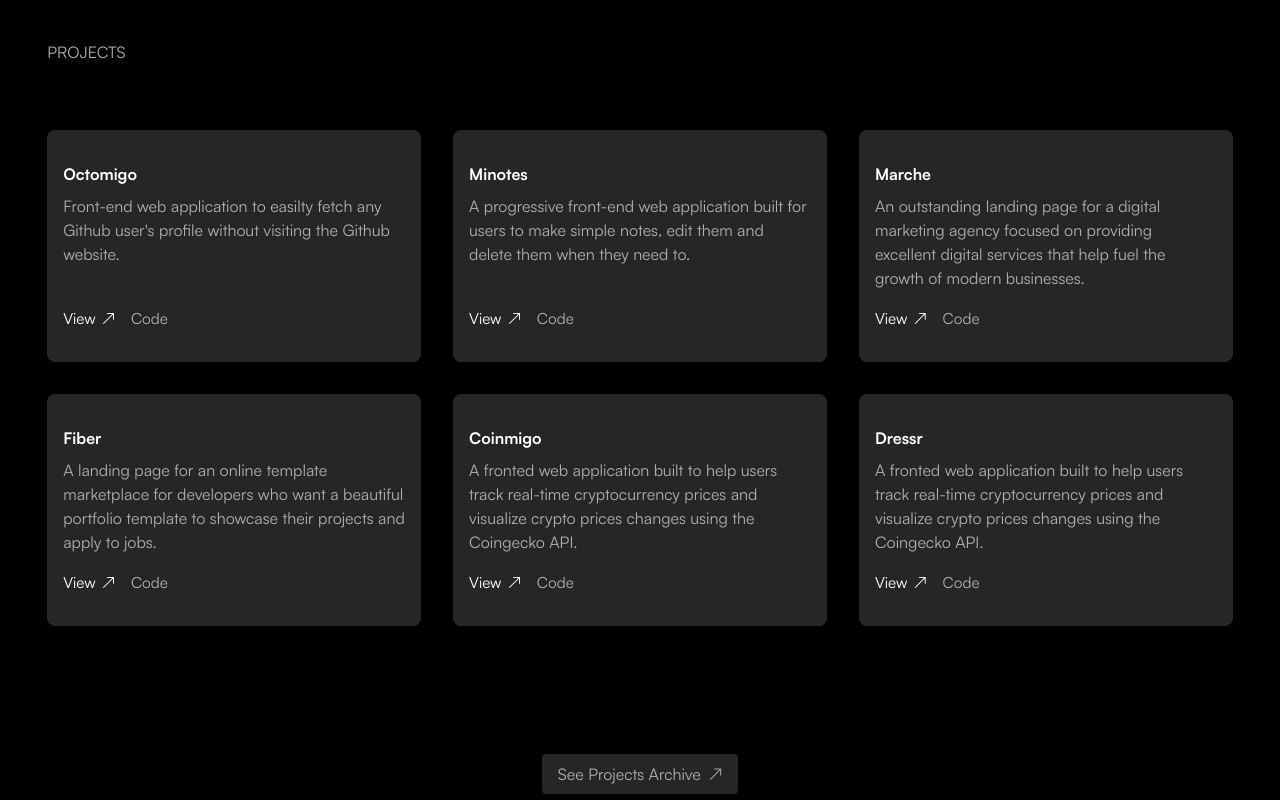
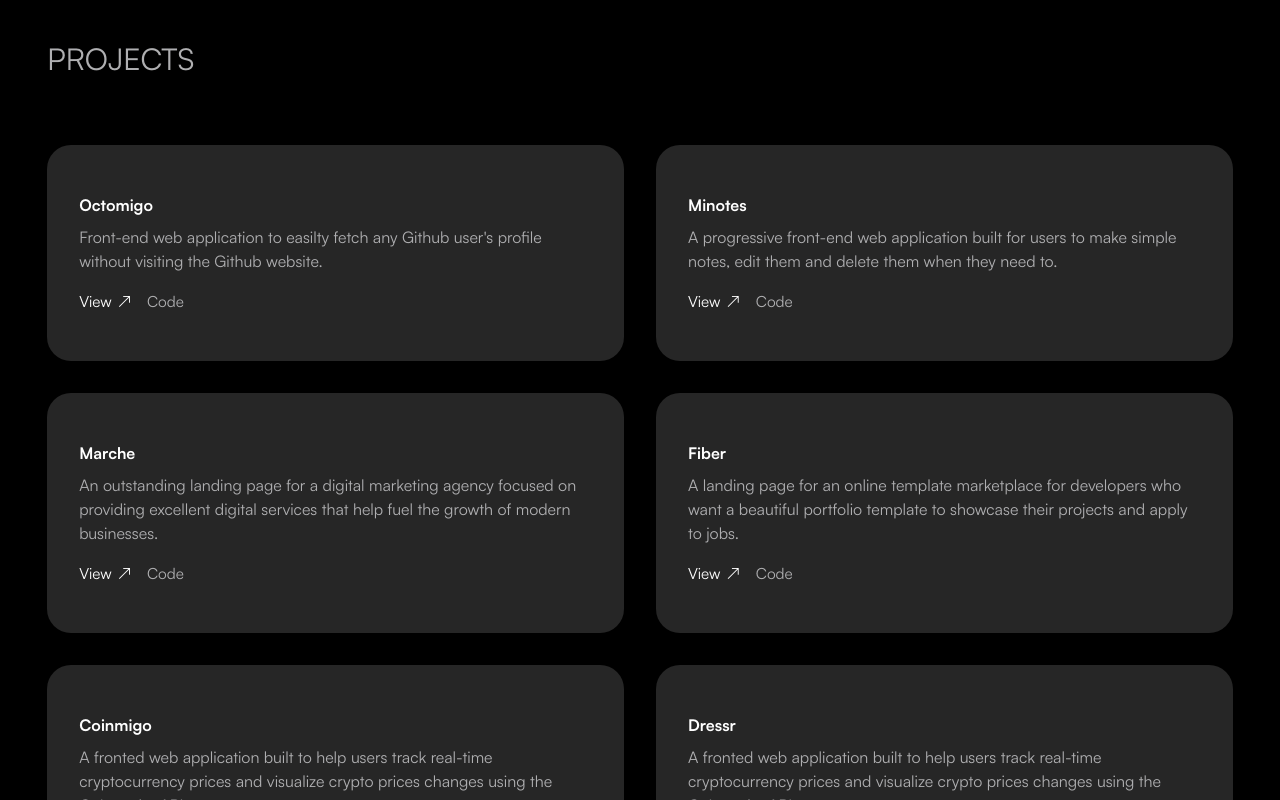
Before and after one commit to gzkdev/portfolio-archive, a Next.js app: page / in a window 1280 px wide. Shown: the part 780-1580 px from the top of the page. Built offline with nearby package versions, Linux system fonts and the light colour scheme.

Commit message:
refactor: updated projects section styles

```diff
--- a/styles/ProjectsSection.module.css
+++ b/styles/ProjectsSection.module.css
@@ -4,7 +4,7 @@
 
 .projects__title {
   text-transform: uppercase;
-  font-size: var(--font-s1ze-200);
+  font-size: var(--font-s1ze-400);
 }
 
 .projects__container {
@@ -19,7 +19,7 @@
 .projects__item {
   background-color: var(--color-710);
   padding: 2rem 1rem;
-  border-radius: 8px;
+  border-radius: 1.5rem;
   font-size: var(--font-s1ze-200);
   display: flex;
   flex-direction: column;
@@ -55,8 +55,8 @@
   margin: 8rem auto 0;
   font-size: var(--font-s1ze-200);
   background-color: var(--color-710);
-  padding: 0.5rem 1rem;
-  border-radius: 4px;
+  padding: 1rem 1rem;
+  border-radius: 1rem;
 }
 
 .projects__cta:hover {
@@ -79,10 +79,8 @@
   .projects__container {
     --columns: 2;
   }
-}
 
-@media (min-width: 1100px) {
-  .projects__container {
-    --columns: 3;
+  .projects__item {
+    padding: 3rem 2rem;
   }
 }
```
